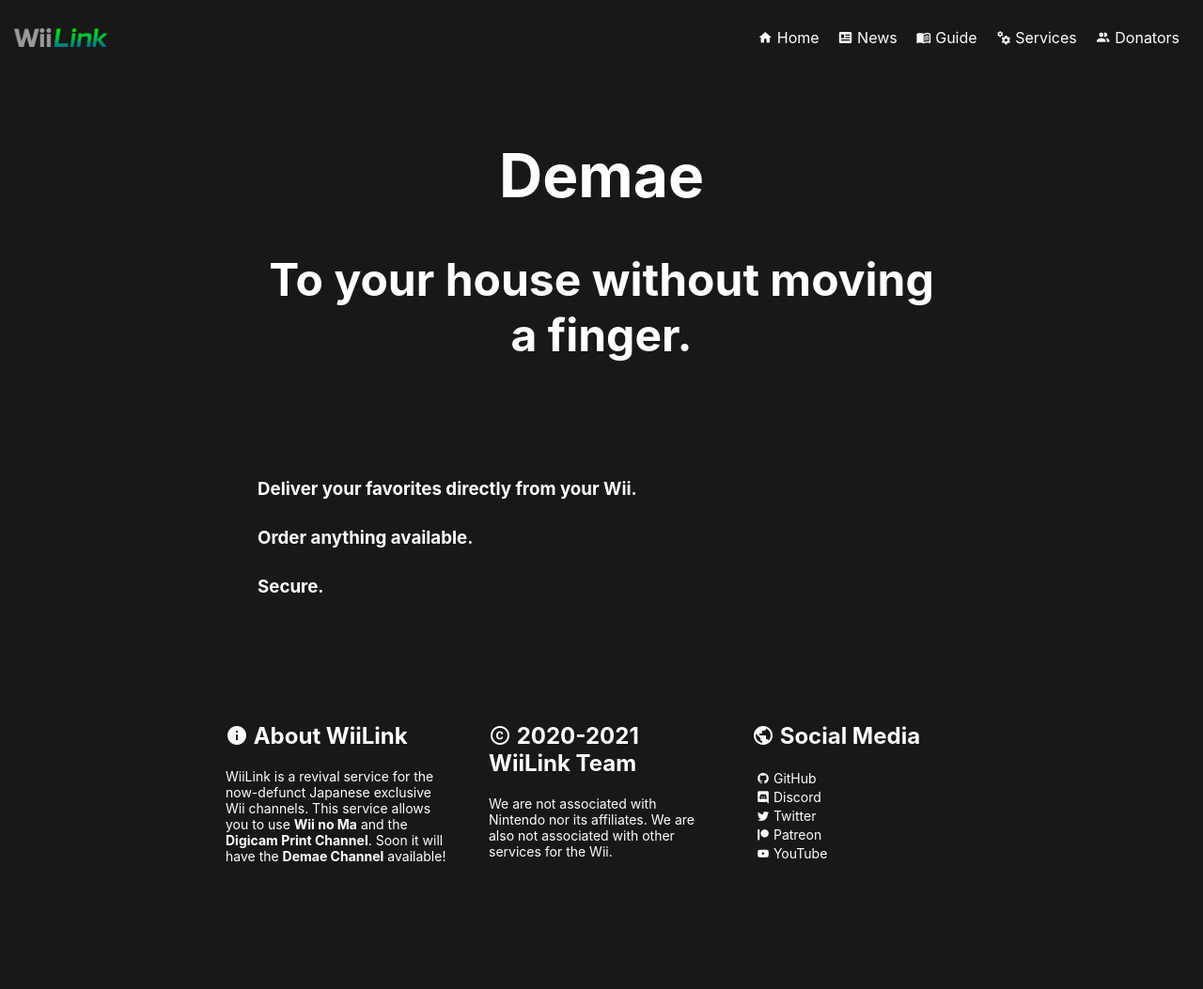
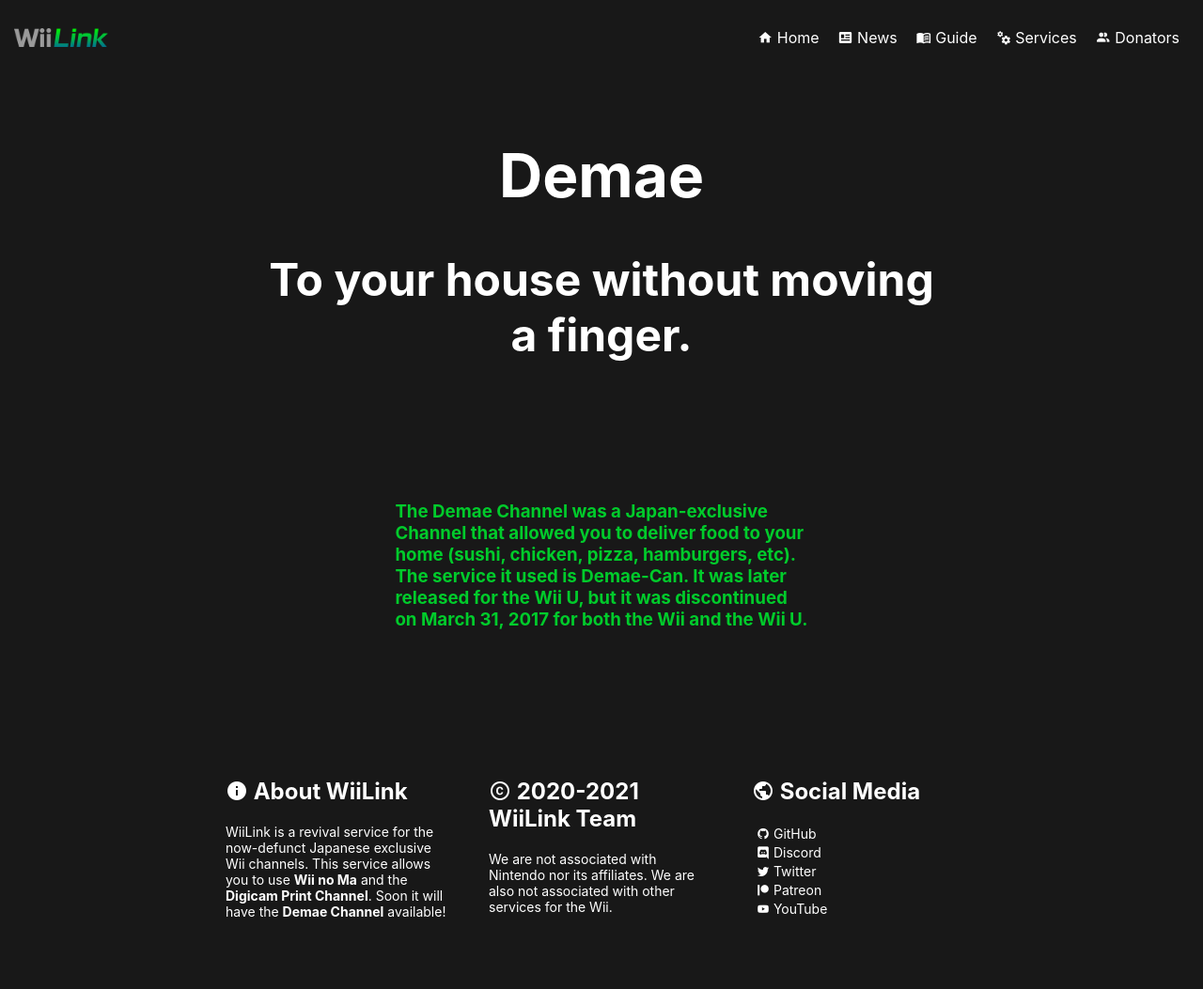
Before and after one commit to WiiLink24/WiiLink24.github.io, a Jekyll site: the page built from services/demae.html, in a window 1280 px wide. Shown: the whole page at 94% size. Built offline with Jekyll 4.4.1, drawn with Linux system fonts in a browser that asks for light colours; before the commit the page ends 994 px from its top, so only the background shows below that.

Commit message:
Relocate Demae description to proper location

```diff
--- a/services/demae.html
+++ b/services/demae.html
@@ -9,7 +9,8 @@
 </div>
 
 <div class="section">
-  <h3>Deliver your favorites directly from your Wii.</h3>
-  <h3>Order anything available.</h3>
-  <h3>Secure.</h3>
+  <h3><p><a href="https://rc24.xyz/services/food.html#:~:text=The%20Demae%20Channel%20was%20a,Wii%20and%20the%20Wii%20U.">The Demae Channel
+  was a Japan-exclusive Channel that allowed you to deliver food to your home (sushi, chicken, pizza, hamburgers, etc).
+  The service it used is Demae-Can. It was later released for the Wii U, but it was discontinued on March 31, 2017
+  for both the Wii and the Wii U.</a></p></h3>
 </div>
```
